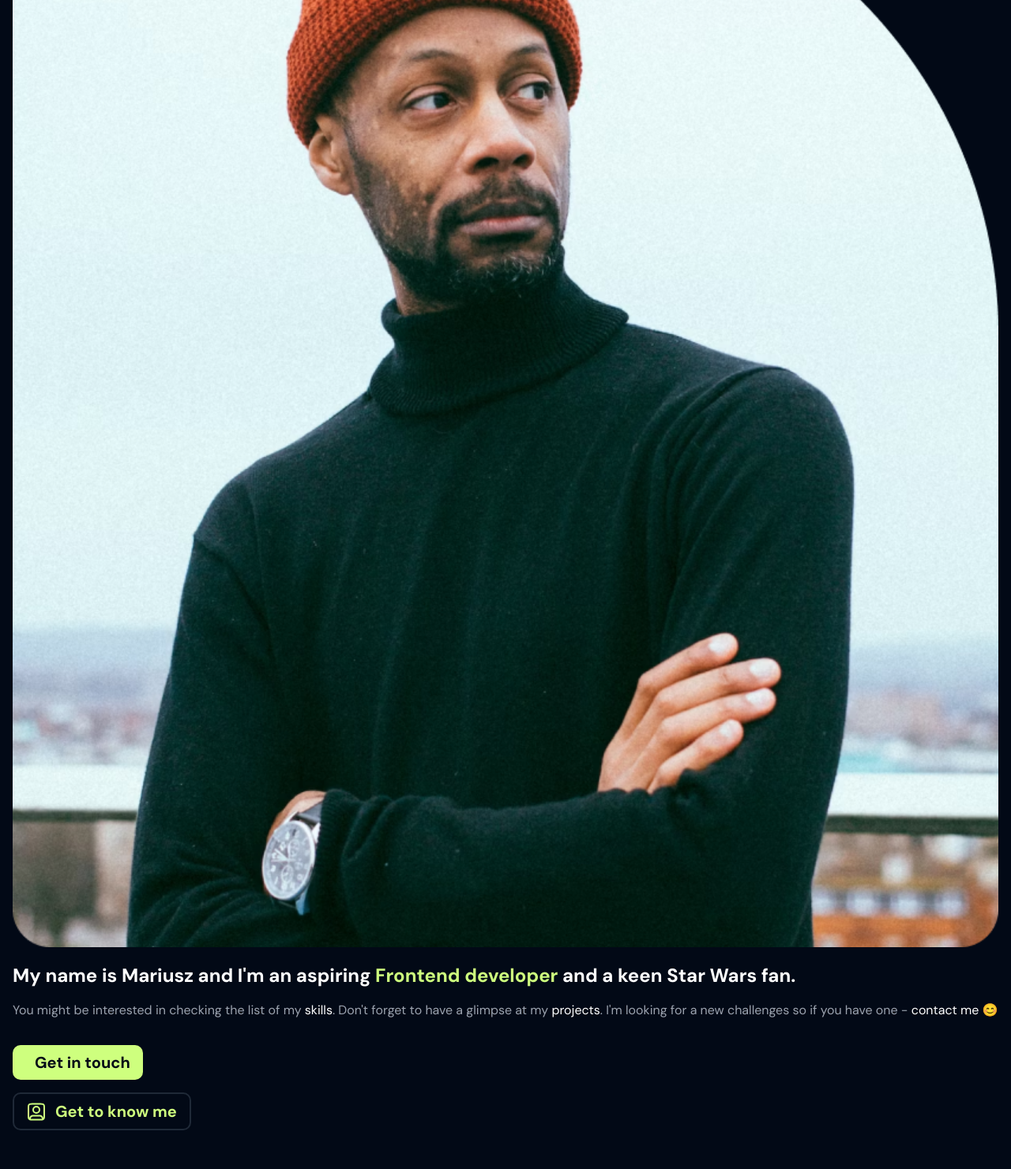
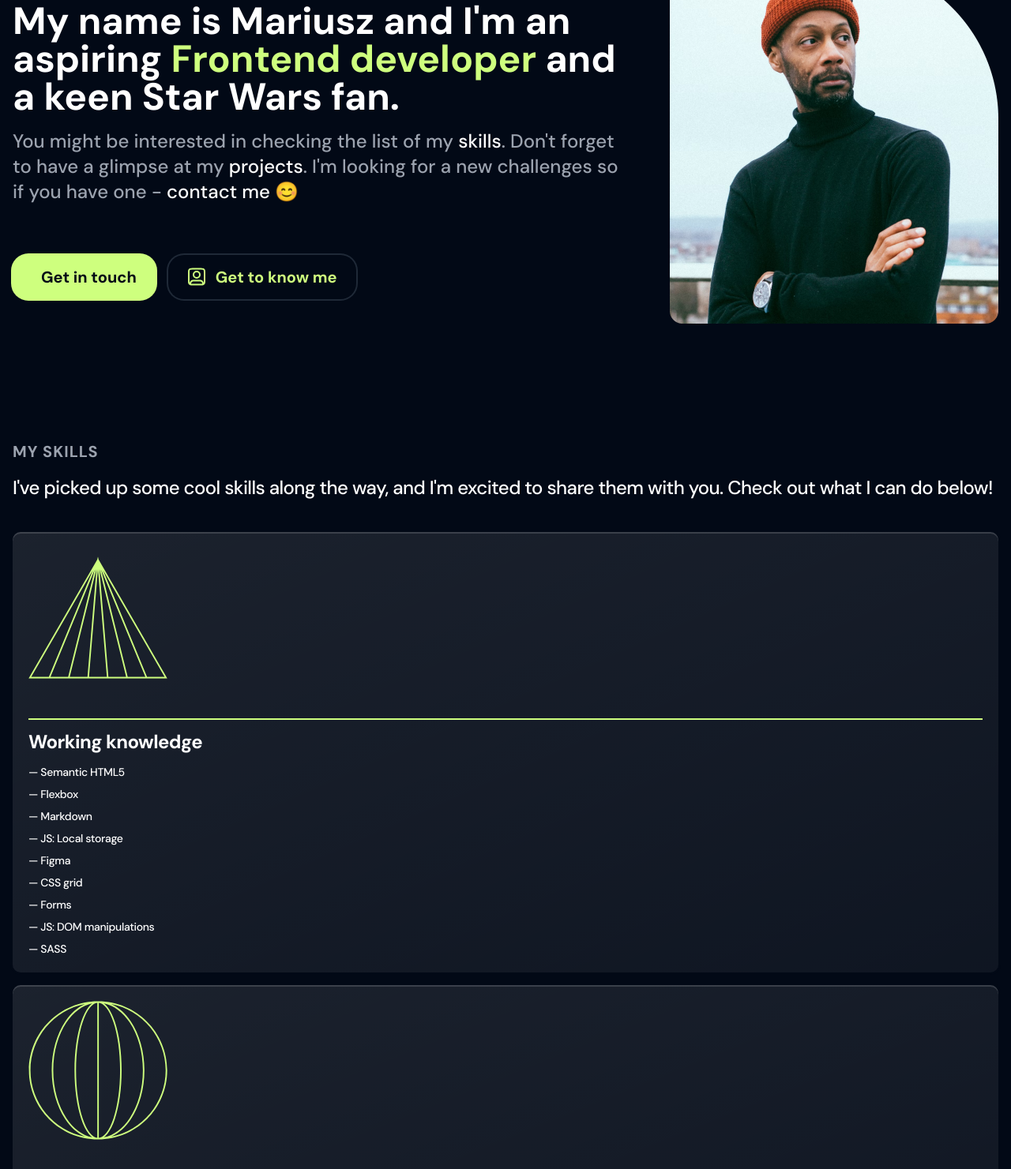
Before and after one commit to mariuszwuteefowicz/portfolio, a website built with Parcel: page src/index.html in a window 1280 px wide. Shown: the part 277-1758 px from the top of the page at 79% size. Built offline with nearby package versions, Linux system fonts and the light colour scheme; files whose address does not match are found by name.

Commit message:
add desktop styles for about section

```diff
--- a/src/index.html
+++ b/src/index.html
@@ -31,13 +31,17 @@
                 </nav>
             </header>
 
-            <section class="mx-auto max-w-wtf mb-20" id="about">
-                <img class="w-full mb-5" src="images/Maciek.png" alt="Maciek WTFowicz">
-                <h1 class="text-2xl font-bold mb-4">My name is Mariusz and I'm an aspiring <span class="text-accent">Frontend developer</span> and a keen Star Wars fan.</h1>
-                 <p class="text-gray-400 mb-8">You might be interested in checking the list of my <a href="#skills" class="text-white">skills</a>. Don't forget to have a glimpse at my <a href="#projects" class="text-white">projects</a>. I'm looking for a new challenges so if you have one - <a href="#contact" class="text-white">contact me</a> 😊</p>
-                <div class="flex flex-col items-start gap-4">
-                    <a class="bg-accent text-bg flex gap-3 font-bold text-xl py-2 px-4 items-center rounded-wtf" href="#contact"><img src="images/chat.svg" alt="">Get in touch</a>
-                    <a class="text-accent bg-bg flex gap-3 font-bold text-xl py-2 px-4 items-center rounded-wtf border-lightGray border-2" href="#skills"><img src="images/user.svg" alt="">Get to know me</a>
+
+
+            <section class="mx-auto max-w-wtf mb-20 md:mb-32 md:pt-32 md:flex md:justify-between items-center md:gap-12" id="about">
+                <img class="w-full md:w-[26rem] mb-5 md:order-2" src="images/Maciek.png" alt="Maciek WTFowicz">
+                <div class="max-w-3xl">
+                    <h1 class="text-2xl md:text-3xl lg:text-5xl md:leading-snug font-bold mb-4">My name is Mariusz and I'm an aspiring <span class="text-accent">Frontend developer</span> and a keen Star Wars fan.</h1>
+                    <p class="text-gray-400 mb-8 md:mb-16 md:text-2xl font-medium">You might be interested in checking the list of my <a href="#skills" class="text-white">skills</a>. Don't forget to have a glimpse at my <a href="#projects" class="text-white">projects</a>. I'm looking for a new challenges so if you have one - <a href="#contact" class="text-white">contact me</a> 😊</p>
+                    <div class="flex flex-col md:flex-row items-start gap-4">
+                        <a class="bg-accent text-bg flex gap-3 font-bold text-xl py-2 px-4 md:py-3.5 md:px-6 items-center rounded-wtf md:rounded-wtf-xl ring-accent ring-2" href="#contact"><img src="images/chat.svg" alt="">Get in touch</a>
+                        <a class="text-accent bg-bg flex gap-3 font-bold text-xl py-2 px-4 md:py-3.5 md:px-6 items-center rounded-wtf md:rounded-wtf-xl ring-lightGray ring-2" href="#skills"><img src="images/user.svg" alt="">Get to know me</a>
+                    </div>
                 </div>
             </section>
 
--- a/tailwind.config.js
+++ b/tailwind.config.js
@@ -17,7 +17,8 @@ module.exports = {
         'wtf': '82rem'
       },
       borderRadius: {
-        'wtf': '0.625rem'
+        'wtf': '0.625rem',
+        'wtf-xl': '1.25rem'
       },
       boxShadow: {
         'innerlight': 'inset 0 2px 0 0 rgba(255,255,255,0.15)',
```
